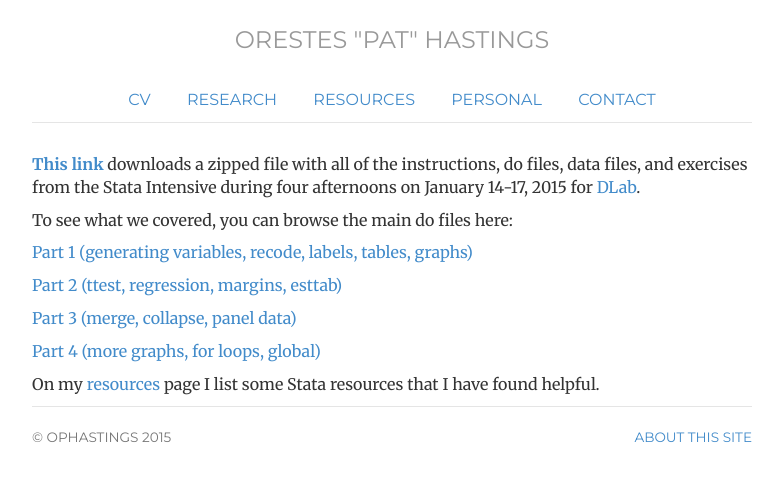
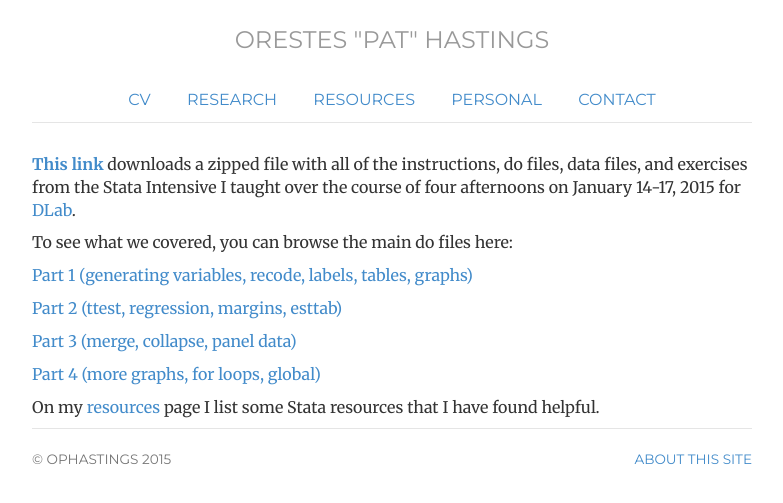
Before and after one commit to ophastings/ophastings.github.io, a Jekyll site: the page built from stataintensive/index.html, in a window 1280 px wide. Shown: the top 503 px of the page, without its empty margins (248-1031 px from the left). Built offline with Jekyll 4.4.1, drawn with Linux system fonts in a browser that asks for light colours; comment, search, counter and statistics services are not loaded.

Commit message:
Update index.html

```diff
--- a/stataintensive/index.html
+++ b/stataintensive/index.html
@@ -10,7 +10,7 @@ description: a page about a Stata Intensive on ophastings.com, the website of Or
 ---
 
 <p><b><a href="./stataintensive2015jan.zip">This link</a></b> downloads a zipped file with all of the instructions, do files, data files, and exercises from the
-Stata Intensive during four afternoons on January 14-17, 2015 for <a href="http://dlab.berkeley.edu">DLab</a>.</p>
+Stata Intensive I taught over the course of four afternoons on January 14-17, 2015 for <a href="http://dlab.berkeley.edu">DLab</a>.</p>
 <p></p>
 <p>To see what we covered, you can browse the main do files here:</p>
 <p><a href="./part1.txt">Part 1 (generating variables, recode, labels, tables, graphs)</a> </p>
```
